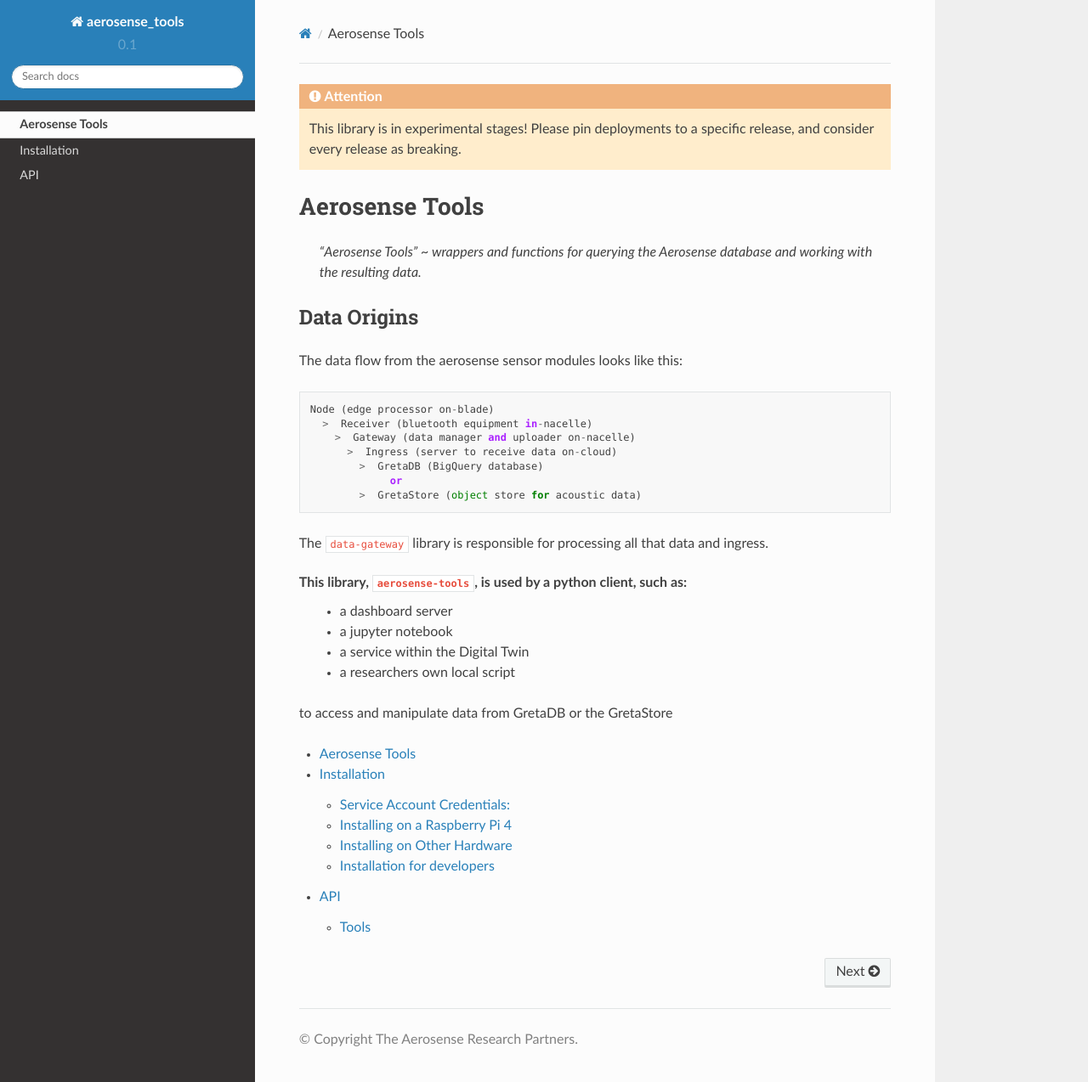
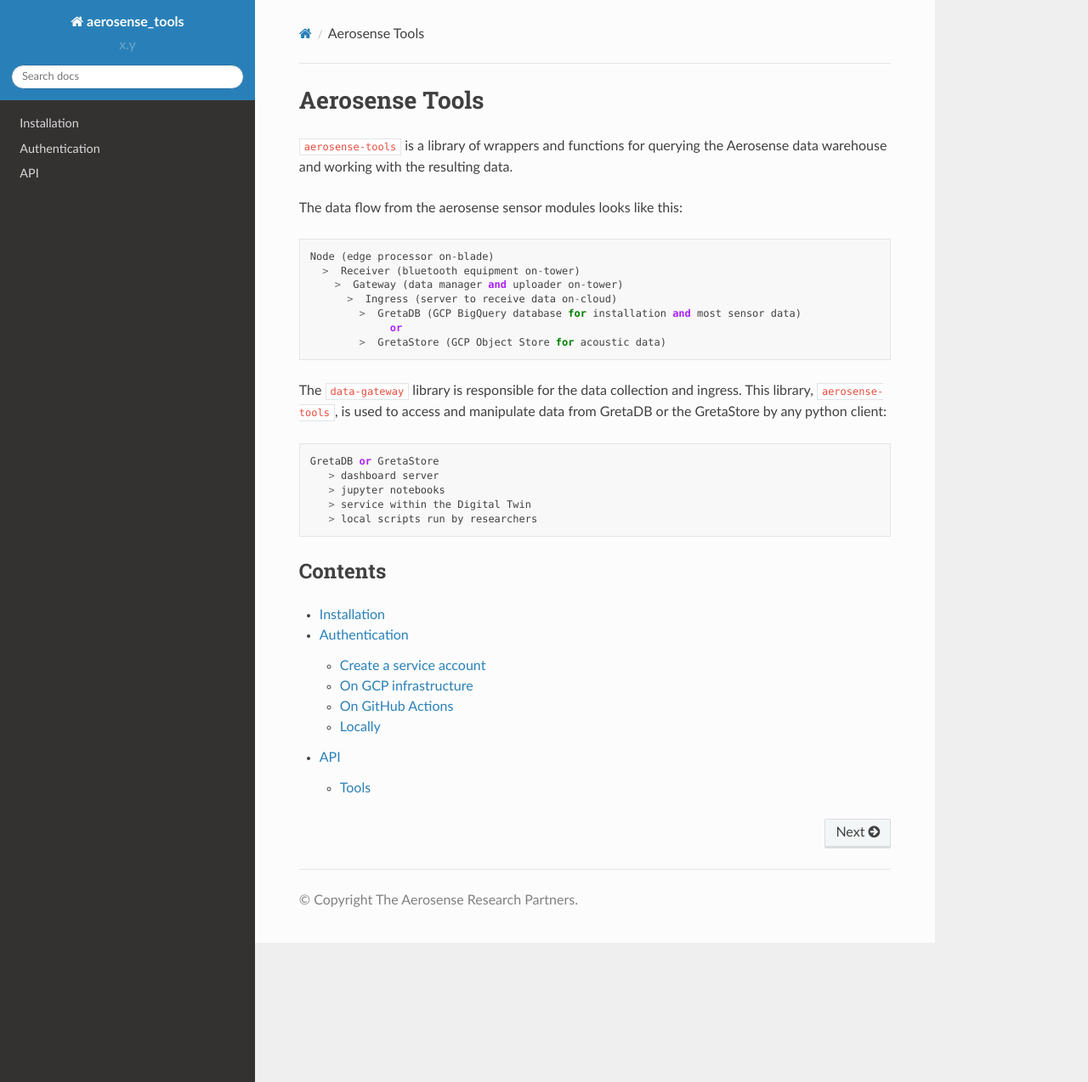
Before and after one commit to aerosense-ai/aerosense-tools, a Sphinx documentation site: the page built from docs/source/index.rst, in a window 1280 px wide and 1274 px high. Shown: the whole window at 85% size. Built offline with Sphinx 7.4.7 and the Read the Docs theme 2.0.0, drawn with Linux system fonts in a browser that asks for light colours.

Commit message:
DOC: Initial docs implementation building

```diff
--- a/docs/requirements.txt
+++ /dev/null
@@ -1,6 +0,0 @@
-# Required by the python script for building documentation
-Sphinx>=4,<5
-sphinx-rtd-theme==1.0.0
-sphinx-tabs==3.2.0
-sphinx-charts==0.1.2
-sphinx-math-dollar==1.2.0
--- a/docs/source/conf.py
+++ b/docs/source/conf.py
@@ -60,8 +60,19 @@
 
 # The full version, including alpha/beta/rc tags.
 os.chdir(os.path.join("..", ".."))
-release = subprocess.check_output(["python3", "setup.py", "--version"]).decode().strip()
+release = subprocess.check_output(["poetry", "version", "-s"]).decode().strip()
 os.chdir(os.path.join("docs", "source"))
+
+# The short X.Y version.
+version = ".".join(release.split(".")[0:2])
+
+
+# The version info for the project you're documenting, acts as replacement for
+# |version| and |release|, also used in various other places throughout the
+# built documents.
+
+# The full version, including alpha/beta/rc tags.
+release = os.getenv("RELEASE_TAG", "x.y.unknown")
 
 # The short X.Y version.
 version = ".".join(release.split(".")[0:2])
--- a/docs/source/index.rst
+++ b/docs/source/index.rst
@@ -1,43 +1,41 @@
-.. ATTENTION::
-    This library is in experimental stages! Please pin deployments to a specific release, and consider every release as breaking.
-
 ===============
 Aerosense Tools
 ===============
 
-.. epigraph::
-   *"Aerosense Tools" ~ wrappers and functions for querying the Aerosense database and working with the resulting data.*
-
-
-Data Origins
-============
+``aerosense-tools`` is a library of wrappers and functions for querying the Aerosense data warehouse and working with the resulting data.
 
 The data flow from the aerosense sensor modules looks like this:
 
 .. code-block::
 
    Node (edge processor on-blade)
-     >  Receiver (bluetooth equipment in-nacelle)
-       >  Gateway (data manager and uploader on-nacelle)
+     >  Receiver (bluetooth equipment on-tower)
+       >  Gateway (data manager and uploader on-tower)
          >  Ingress (server to receive data on-cloud)
-           >  GretaDB (BigQuery database)
+           >  GretaDB (GCP BigQuery database for installation and most sensor data)
                 or
-           >  GretaStore (object store for acoustic data)
+           >  GretaStore (GCP Object Store for acoustic data)
 
 
-The ``data-gateway`` library is responsible for processing all that data and ingress.
+The ``data-gateway`` library is responsible for the data collection and ingress.
+This library, ``aerosense-tools``, is used to access and manipulate
+data from GretaDB or the GretaStore by any python client:
 
-This library, ``aerosense-tools``, is used by a python client, such as:
-   - a dashboard server
-   - a jupyter notebook
-   - a service within the Digital Twin
-   - a researchers own local script
-to access and manipulate data from GretaDB or the GretaStore
+.. code-block::
 
+   GretaDB or GretaStore
+      > dashboard server
+      > jupyter notebooks
+      > service within the Digital Twin
+      > local scripts run by researchers
+
+
+Contents
+========
 
 .. toctree::
    :maxdepth: 2
 
-   self
    installation
+   authentication
    api
--- a/docs/source/installation.rst
+++ b/docs/source/installation.rst
@@ -6,85 +6,6 @@
 
 To install ``aerosense-tools`` simply do:
 
-
-
-.. _service_account_credentials:
-
-Service Account Credentials:
-============================
-
-If setting up installation for many devices, you won't want to save your personal account credentials on the devices.
-
-To avoid this, create a "deployment account" - a "robot user" on GitLab which has read-only access only to the
-**data-gateway** repository.
-
-Log in to GitLab as the robot user, and create a "Personal Access Token", with only ``read_repository`` scope. Ensure
-you note in its description what it'll be used for.
-
-This allows download of the software more securely than using your own personal credentials (which will
-have varying levels of admin access, as well as read-write privileges). It's best to keep credentials like
-this as tightly scoped as possible.
-
-.. figure:: images/creating-a-personal-access-token.png
-    :width: 600px
-    :align: center
-    :figclass: align-center
-    :alt: Creating a personal access token in GitLab
-
-    Creating a Personal Access Token in GitLab.
-
-
-.. _installing_on_a_raspberry_pi:
-
-Installing on a Raspberry Pi 4
-==============================
-
-Although **data-gateway** can be run on a wide range of hardware, it's generally aimed at being run on a Raspberry Pi
-on board a turbine nacelle.
-
-It's anticipated that you're using:
-    - Raspberry Pi 4
-    - With at least 2GB ram
-    - Python >= 3.7
-
-You'll need to install Raspberry Pi OS (formerly "Raspbian", which was a much better name) onto your **pi**. Use
-`the current instructions from raspberrypi.org <https://www.raspberrypi.org/software/>`_, and follow their setup guides.
-
-When booted into your **pi**, use the following commands to install...
-
 .. code-block::
 
-   export GATEWAY_VERSION="0.2.0" # Or whatever release number you aim to use, check the latest available on GitLab
-   export PERSONAL_ACCESS_TOKEN=abcdef123456 # See above for how to generate the PAT
-   pip install git+https://${PERSONAL_ACCESS_TOKEN}@gitlab.com/windenergie-hsr/aerosense/digital-twin/data-gateway@${GATEWAY_VERSION}
-
-This installs the CLI :ref:`gateway_cli`, which enables you to start the gateway.
-
-.. ATTENTION::
-   For prototyping and early set-ups, you needn't bother creating a PAT. By omitting the
-   ``${PERSONAL_ACCESS_TOKEN_GITLAB}`` string from the above ``git clone`` command, you'll be prompted for
-   your own username and password, which will be used to fetch the code but won't be stored.
-
-
-.. _installing_on_other_hardware:
-
-Installing on Other Hardware
-============================
-
-There's no reason **data-gateway** can't be run on a wide range of hardware, although we've only tested it for the
-Raspberry Pi 4, which has a quad-core processor.
-
-The main consideration when choosing other hardware is that a dual-core CPU is probably a conservative choice:
-**data-gateway** uses two threads. Additional vCPUs will always reduce the likelihood of the packet reader being blocked,
-improving stability of the system. In reality these processes are both sufficiently lightweight that they'd **probably**
-be just fine on a single core, but we haven't tested that, so please run extensive tests prior to field deployment if
-you go down this route!
-
-
-.. _installation_for_developers:
-
-Installation for developers
-===========================
-
-If you're developing **data-gateway** you'll need to follow the instructions for developers in the
-`repo's README.md file <https://gitlab.com/windenergie-hsr/aerosense/digital-twin/data-gateway/-/blob/main/README.md>`_.
+   poetry install aerosense-tools
```
